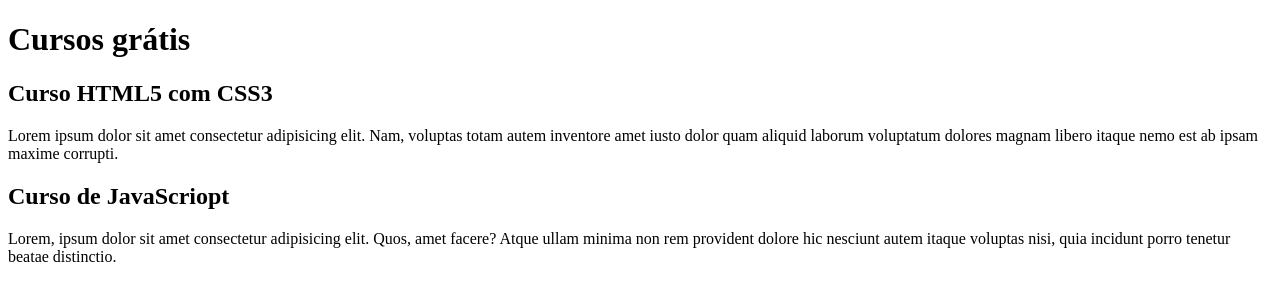
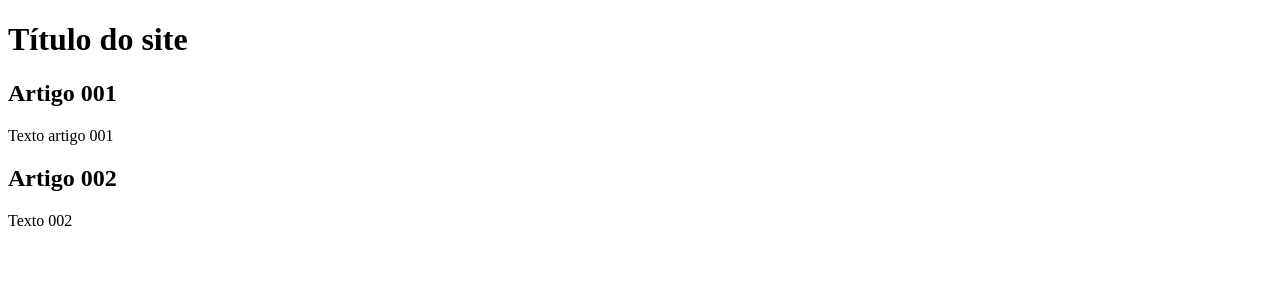
Before and after one commit to walterdiaspaiva/projeto-site, a plain HTML site: page index.html in a window 1280 px wide. Drawn offline with Linux system fonts and the light colour scheme.

Commit message:
devolvi o estado original

```diff
--- a/index.html
+++ b/index.html
@@ -8,22 +8,22 @@
 <body>
     <main>
         <header>
-            <h1>Cursos grátis</h1>
+            <h1>Título do site</h1>
         </header>
         <article>
             <h2>
-                Curso HTML5 com CSS3
+                Artigo 001
             </h2>
             <p>
-                Lorem ipsum dolor sit amet consectetur adipisicing elit. Nam, voluptas totam autem inventore amet iusto dolor quam aliquid laborum voluptatum dolores magnam libero itaque nemo est ab ipsam maxime corrupti.
+                Texto artigo 001
             </p>
         </article>
         <article>
             <h2>
-                Curso de JavaScriopt
+                Artigo 002
             </h2>
             <p>
-                Lorem, ipsum dolor sit amet consectetur adipisicing elit. Quos, amet facere? Atque ullam minima non rem provident dolore hic nesciunt autem itaque voluptas nisi, quia incidunt porro tenetur beatae distinctio.
+                Texto 002
             </p>
         </article>
     </main>
```
